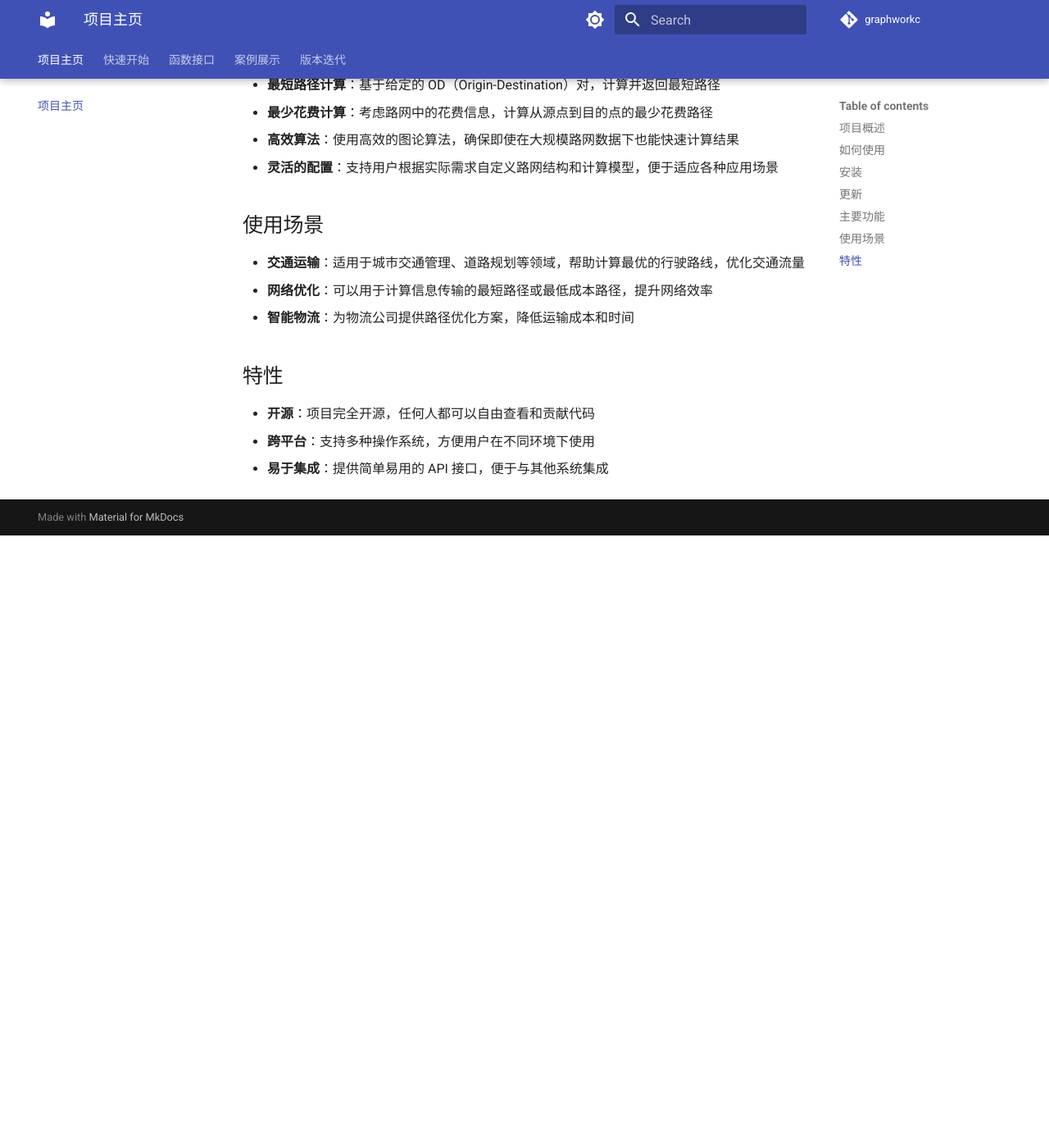
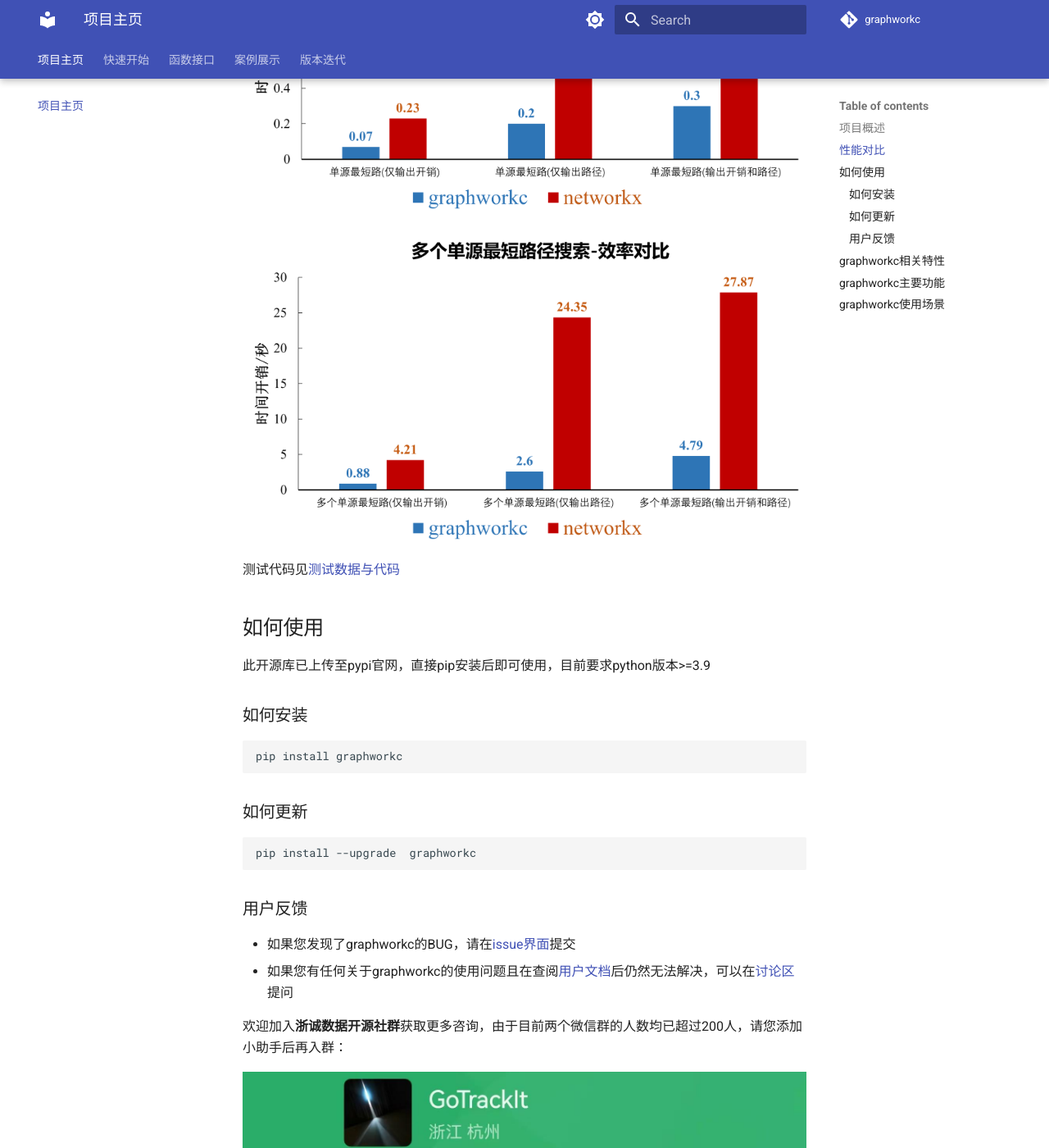
Before and after one commit to ZheChengData/graphworkc, an MkDocs documentation site: the page built from docs/index.md, in a window 1280 px wide and 1400 px high, scrolled down 1088 px. Shown: the whole window at 82% size. Built offline with MkDocs 1.6.1 and Material for MkDocs 9.7.7, drawn with Linux system fonts in a browser that asks for light colours; comment, search, counter and statistics services are not loaded; before the commit the page ends 1741 px from its top, so only the background shows below that; some of the changed text lies outside the part shown.

Commit message:
renew docs

````diff
--- a/docs/index.md
+++ b/docs/index.md
@@ -24,35 +24,69 @@
     这个项目正处在频繁的升级迭代期， 当前版本v1.1.9， 请用户及时更新.
 
 
+**💬下一版本v1.2.0预计更新内容**
+
+- 支持linux操作系统
+- 单个OD起终点的路径搜索
+
+## 性能对比
+
+使用[networkx](https://github.com/networkx/networkx)v3.4.2版本与graphworkc在同一路网下进行最短路搜索测试，测试结果如下：
+
+
+<figure markdown="span">
+  ![Image title](./img/test_with_nx/single_single.png)
+</figure>
+
+<figure markdown="span">
+  ![Image title](./img/test_with_nx/multi_single.png)
+</figure>
+
+测试代码见[测试数据与代码](https://github.com/ZheChengData/graphworkc/tree/main/test)
+
+
 ## 如何使用
 
-此开源库当前已上传至pypi官网，可直接pip下载使用即可，目前要求python版本>=3.9
+此开源库已上传至pypi官网，直接pip安装后即可使用，目前要求python版本>=3.9
 
-## 安装
+### 如何安装
 ```
 pip install graphworkc
 ```
 
-## 更新
+### 如何更新
 ```
 pip install --upgrade  graphworkc
 ```
 
-## 主要功能
+### 用户反馈
+
+- 如果您发现了graphworkc的BUG，请在[issue界面](https://github.com/ZheChengData/graphworkc/issues)提交
+- 如果您有任何关于graphworkc的使用问题且在查阅[用户文档](https://zhechengdata.github.io/graphworkc/)后仍然无法解决，可以在[讨论区](https://github.com/ZheChengData/graphworkc/discussions)提问
+
+欢迎加入**浙诚数据开源社群**获取更多咨询，由于目前两个微信群的人数均已超过200人，请您添加小助手后再入群：
+
+<figure markdown="span">
+  ![Image title](./img/tk.jpg)
+</figure>
+
+## graphworkc相关特性
+
+- **开源**：项目完全开源，任何人都可以自由查看和贡献代码
+- **跨平台**：支持多种操作系统，方便用户在不同环境下使用
+- **高性能**：底层为c++驱动，不受python全局解释器锁GIL的限制
+- **易于集成**：提供简单易用的 API 接口，便于与其他系统集成
+
+
+## graphworkc主要功能
 
 - **最短路径计算**：基于给定的 OD（Origin-Destination）对，计算并返回最短路径
 - **最少花费计算**：考虑路网中的花费信息，计算从源点到目的点的最少花费路径
 - **高效算法**：使用高效的图论算法，确保即使在大规模路网数据下也能快速计算结果
 - **灵活的配置**：支持用户根据实际需求自定义路网结构和计算模型，便于适应各种应用场景
 
-## 使用场景
+## graphworkc使用场景
 
 - **交通运输**：适用于城市交通管理、道路规划等领域，帮助计算最优的行驶路线，优化交通流量
 - **网络优化**：可以用于计算信息传输的最短路径或最低成本路径，提升网络效率
 - **智能物流**：为物流公司提供路径优化方案，降低运输成本和时间
-
-## 特性
-
-- **开源**：项目完全开源，任何人都可以自由查看和贡献代码
-- **跨平台**：支持多种操作系统，方便用户在不同环境下使用
-- **易于集成**：提供简单易用的 API 接口，便于与其他系统集成
````
Also changed, not shown: README.md (+18 -15 lines).
